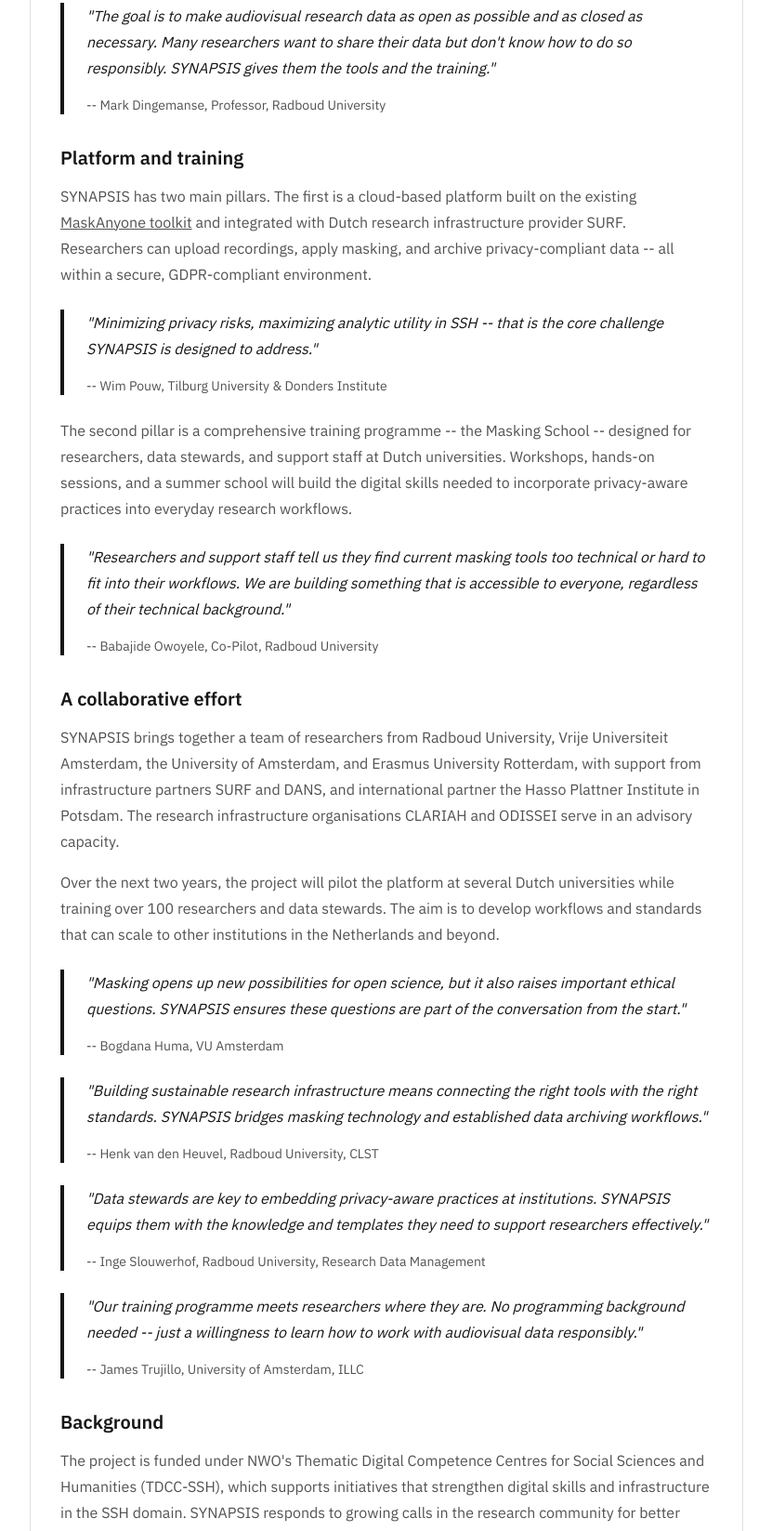
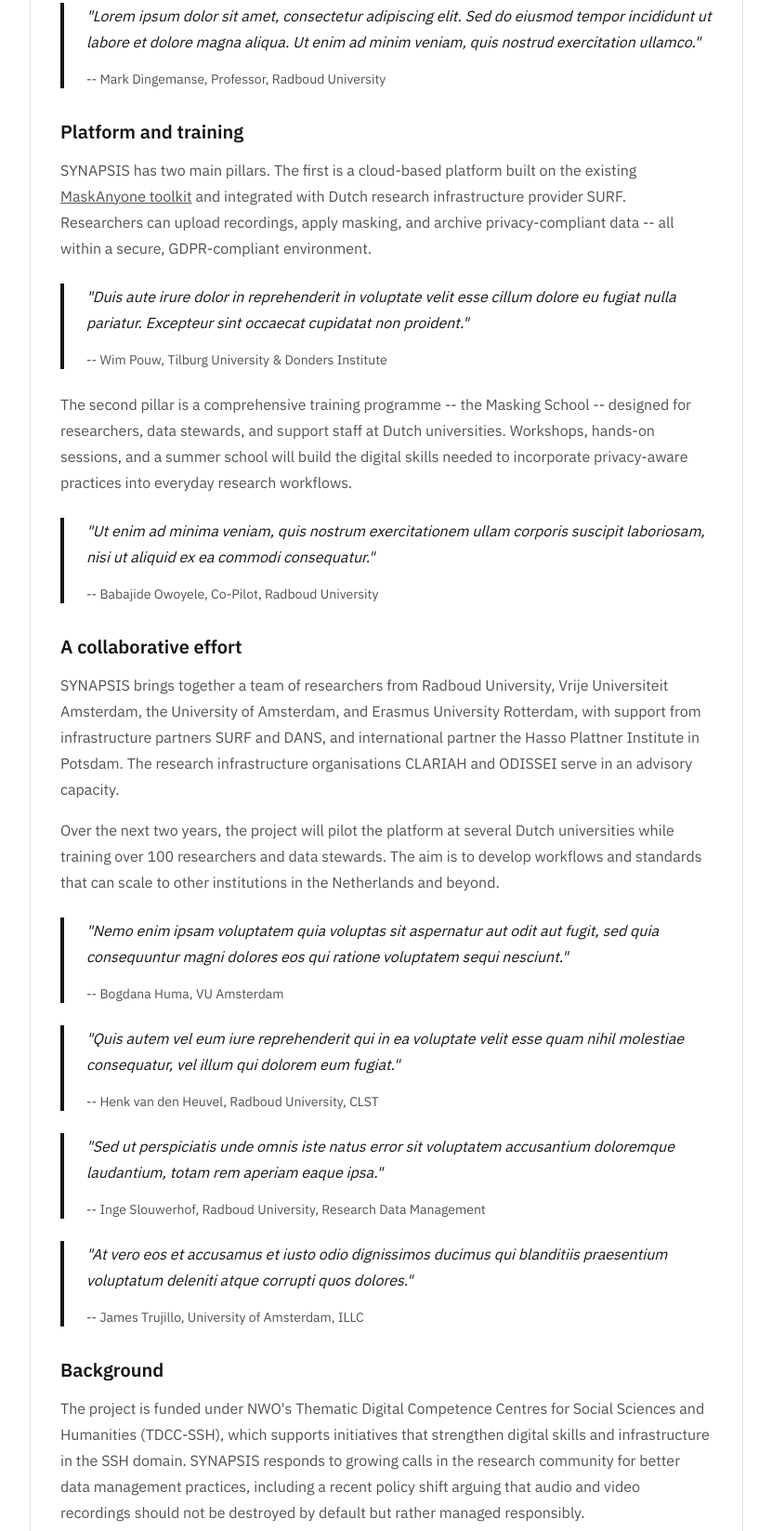
Before and after one commit to babajideowoyele/synapsis-website, an Eleventy site: page press.html in a window 1280 px wide. Shown: the part 1122-2769 px from the top of the page at 93% size, without its empty margins (224-1055 px from the left). Built offline with nearby package versions, Linux system fonts and the light colour scheme; Eleventy itself is replaced by a stand-in of ours; files that its build step writes are made by us from their sources.

Commit message:
Replace press page quotes with placeholder text

```diff
--- a/press.html
+++ b/press.html
@@ -64,7 +64,7 @@
                             <p>SYNAPSIS addresses this challenge head-on. The project provides an open-source platform that integrates masking tools, allowing researchers to mask faces, mask voices, and remove other identifying features from recordings -- all through a user-friendly interface that requires no programming expertise. The toolkit can be deployed on cloud infrastructure or set up locally by researchers on their own machines. At the same time, the platform preserves research-relevant information such as body movement, gesture, and other behavioural signals.</p>
 
                             <blockquote>
-                                <p>"The goal is to make audiovisual research data as open as possible and as closed as necessary. Many researchers want to share their data but don't know how to do so responsibly. SYNAPSIS gives them the tools and the training."</p>
+                                <p>"Lorem ipsum dolor sit amet, consectetur adipiscing elit. Sed do eiusmod tempor incididunt ut labore et dolore magna aliqua. Ut enim ad minim veniam, quis nostrud exercitation ullamco."</p>
                                 <footer class="text-sm text-carbon-text-secondary not-italic mt-2">-- Mark Dingemanse, Professor, Radboud University</footer>
                             </blockquote>
 
@@ -73,14 +73,14 @@
                             <p>SYNAPSIS has two main pillars. The first is a cloud-based platform built on the existing <a href="https://github.com/MaskAnyone/MaskAnyone" class="underline hover:text-carbon-text">MaskAnyone toolkit</a> and integrated with Dutch research infrastructure provider SURF. Researchers can upload recordings, apply masking, and archive privacy-compliant data -- all within a secure, GDPR-compliant environment.</p>
 
                             <blockquote>
-                                <p>"Minimizing privacy risks, maximizing analytic utility in SSH -- that is the core challenge SYNAPSIS is designed to address."</p>
+                                <p>"Duis aute irure dolor in reprehenderit in voluptate velit esse cillum dolore eu fugiat nulla pariatur. Excepteur sint occaecat cupidatat non proident."</p>
                                 <footer class="text-sm text-carbon-text-secondary not-italic mt-2">-- Wim Pouw, Tilburg University &amp; Donders Institute</footer>
                             </blockquote>
 
                             <p>The second pillar is a comprehensive training programme -- the Masking School -- designed for researchers, data stewards, and support staff at Dutch universities. Workshops, hands-on sessions, and a summer school will build the digital skills needed to incorporate privacy-aware practices into everyday research workflows.</p>
 
                             <blockquote>
-                                <p>"Researchers and support staff tell us they find current masking tools too technical or hard to fit into their workflows. We are building something that is accessible to everyone, regardless of their technical background."</p>
+                                <p>"Ut enim ad minima veniam, quis nostrum exercitationem ullam corporis suscipit laboriosam, nisi ut aliquid ex ea commodi consequatur."</p>
                                 <footer class="text-sm text-carbon-text-secondary not-italic mt-2">-- Babajide Owoyele, Co-Pilot, Radboud University</footer>
                             </blockquote>
 
@@ -91,22 +91,22 @@
                             <p>Over the next two years, the project will pilot the platform at several Dutch universities while training over 100 researchers and data stewards. The aim is to develop workflows and standards that can scale to other institutions in the Netherlands and beyond.</p>
 
                             <blockquote>
-                                <p>"Masking opens up new possibilities for open science, but it also raises important ethical questions. SYNAPSIS ensures these questions are part of the conversation from the start."</p>
+                                <p>"Nemo enim ipsam voluptatem quia voluptas sit aspernatur aut odit aut fugit, sed quia consequuntur magni dolores eos qui ratione voluptatem sequi nesciunt."</p>
                                 <footer class="text-sm text-carbon-text-secondary not-italic mt-2">-- Bogdana Huma, VU Amsterdam</footer>
                             </blockquote>
 
                             <blockquote>
-                                <p>"Building sustainable research infrastructure means connecting the right tools with the right standards. SYNAPSIS bridges masking technology and established data archiving workflows."</p>
+                                <p>"Quis autem vel eum iure reprehenderit qui in ea voluptate velit esse quam nihil molestiae consequatur, vel illum qui dolorem eum fugiat."</p>
                                 <footer class="text-sm text-carbon-text-secondary not-italic mt-2">-- Henk van den Heuvel, Radboud University, CLST</footer>
                             </blockquote>
 
                             <blockquote>
-                                <p>"Data stewards are key to embedding privacy-aware practices at institutions. SYNAPSIS equips them with the knowledge and templates they need to support researchers effectively."</p>
+                                <p>"Sed ut perspiciatis unde omnis iste natus error sit voluptatem accusantium doloremque laudantium, totam rem aperiam eaque ipsa."</p>
                                 <footer class="text-sm text-carbon-text-secondary not-italic mt-2">-- Inge Slouwerhof, Radboud University, Research Data Management</footer>
                             </blockquote>
 
                             <blockquote>
-                                <p>"Our training programme meets researchers where they are. No programming background needed -- just a willingness to learn how to work with audiovisual data responsibly."</p>
+                                <p>"At vero eos et accusamus et iusto odio dignissimos ducimus qui blanditiis praesentium voluptatum deleniti atque corrupti quos dolores."</p>
                                 <footer class="text-sm text-carbon-text-secondary not-italic mt-2">-- James Trujillo, University of Amsterdam, ILLC</footer>
                             </blockquote>
 
```
